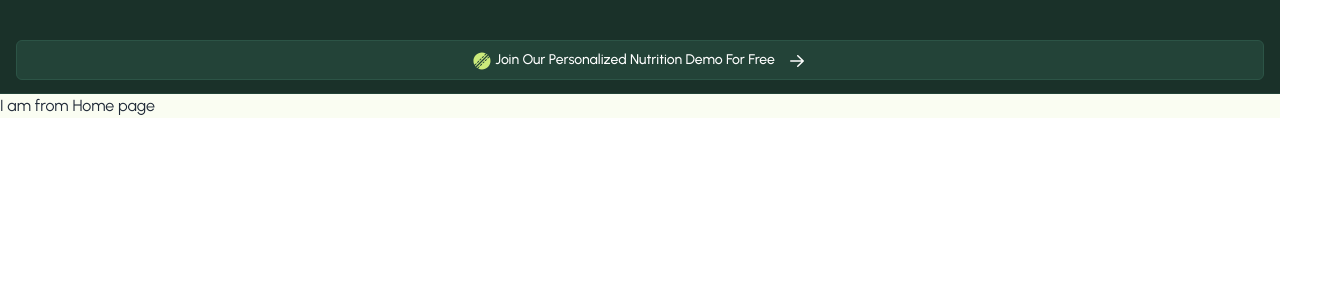
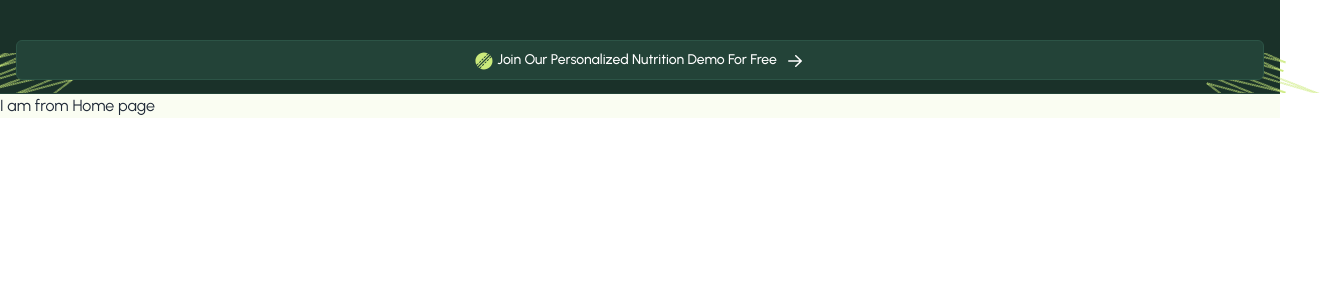
Before and after one commit to FojleTuhin/Nutritionist, a Next.js app: page / in a window 1280 px wide. Shown: the top 300 px of the page, 1320 px wide, since content can reach past the window. Built offline with nearby package versions, Linux system fonts and the light colour scheme.

Commit message:
add navbar

```diff
--- a/src/components/shared/Navbar.jsx
+++ b/src/components/shared/Navbar.jsx
@@ -7,15 +7,15 @@ import Image from 'next/image';
 
 const Navbar = () => {
     return (
-        <div className='mobile:h-[94px] mobile:px-4 mobile:pt-10 pb-[14px] laptop:h-[68px] laptop:py-[14px] laptop:px-[80px] bg-[#1A3129] text-[#FFFFFF] border-b-[1px] border-0 border-b-[#234338]'>
-            <div className='h-[40px] rounded-[6px] border-[1px] py-[10px] mobile:px-2  bg-[#234338] leading-tight border-[#2C5446] relative'>
+        <div className='mobile:h-[94px] mobile:px-4 mobile:pt-10 pb-[14px] laptop:h-[68px] laptop:py-[14px] laptop:px-[80px] bg-[#1A3129] text-[#FFFFFF] border-b-[1px] border-0 border-b-[#234338] relative'>
+            <div className='h-[40px] rounded-[6px] border-[1px] py-[10px] mobile:px-1  bg-[#234338] leading-tight border-[#2C5446] relative z-30'>
                 <div className='flex justify-center '>
 
                     <Image
                         src={ball}
                         alt="Picture of the ball"
                     />
-                    <p className='mobile:ml-1 mobile:mr-3 laptop:ml-[6px] laptop:mr-[14px] font-medium mobile:text-[14px]'>Join Our Personalized Nutrition Demo For Free</p>
+                    <p className='mobile:ml-1 mobile:mr-2 laptop:ml-[6px] laptop:mr-[14px] font-medium mobile:text-[14px]'>Join Our Personalized Nutrition Demo For Free</p>
                     <Image
                         src={icon}
                         alt="Picture of the ball"
@@ -24,7 +24,7 @@ const Navbar = () => {
 
                 </div>
 
-                <div className='flex justify-between laptop:absolute laptop:top-0 w-full laptop:px-10 mobile:hidden laptop:block'>
+                {/* <div className='flex justify-between laptop:absolute laptop:top-0 mobile:bottom-0 px-0 laptop:w-full laptop:px-10 mobile:hidden laptop:block'>
                     <Image
                         src={abstractLeft}
                         alt="Picture of the ball"
@@ -34,9 +34,35 @@ const Navbar = () => {
                         alt="Picture of the ball"
                     />
 
+                </div> */}
+
+                <div className='flex justify-between laptop:absolute laptop:top-0 mobile:bottom-0 laptop:w-full laptop:px-10 mobile:hidden laptop:flex'>
+                    <Image
+                        src={abstractLeft}
+                        alt="Picture of the ball"
+                    />
+                    <Image
+                        src={abstractRight}
+                        alt="Picture of the ball"
+                    />
                 </div>
 
+
             </div>
+
+            <Image
+                className='bottom-0 absolute -left-10 laptop:hidden'
+                src={abstractLeft}
+                alt="Picture of the ball"
+            />
+            <Image
+                className='bottom-0 absolute -right-10 laptop:hidden'
+                src={abstractRight}
+                alt="Picture of the ball"
+            />
+
+
+
         </div>
     );
 };
--- a/tailwind.config.js
+++ b/tailwind.config.js
@@ -12,7 +12,7 @@ module.exports = {
         foreground: "var(--foreground)",
       },
       screens: {
-        'mobile': '390px',    // Mobile devices
+        'mobile': '325px',    // Mobile devices
         'tablet': '768px',    // Tablet or smaller devices between mobile and medium
         'medium': '1024px',   // Medium devices
         'laptop': '1440px',   // Laptop devices
```
